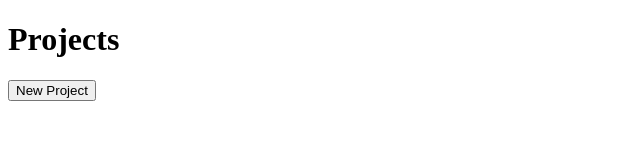
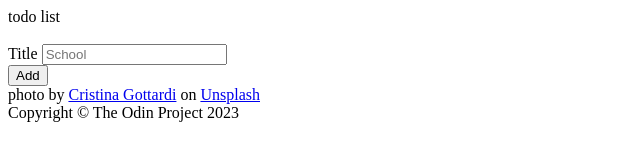
Before and after one commit to rosa-pastel/todo-list, a plain HTML site: page index.html in a window 1280 px wide. Shown: the whole page, without its empty margins (0-640 px from the left). Drawn offline with Linux system fonts and the light colour scheme.

Commit message:
Initial commit

```diff
--- a/index.html
+++ b/index.html
@@ -8,14 +8,28 @@
     <script src="main.js" defer></script>
   </head>
   <body>
-    <div class="content">
-      <div class="sidebar">
-        <div class="projects">
-          <h1>Projects</h1>
+    <div id="header">todo list</div>
+    <div id="content">
+      <div id="todo-list">
+        <div id="sidebar"></div>
+        <div id="todos"></div>
+        <div class="new-project">
+          <form action="">
+            <img id="close-form" />
+            <div>
+              <label for="title"> Title </label>
+              <input id="title" type="text" placeholder="School" />
+            </div>
+            <button type="button" id="add-project">Add</button>
+          </form>
         </div>
-        <button>New Project</button>
       </div>
-      <div class="page"></div>
+      <div id="photo-ref">
+        photo by
+        <a href="https://unsplash.com/@cristina_gottardi">Cristina Gottardi</a>
+        on <a href="https://unsplash.com/">Unsplash</a>
+      </div>
     </div>
+    <div id="footer">Copyright © The Odin Project 2023</div>
   </body>
 </html>
```
